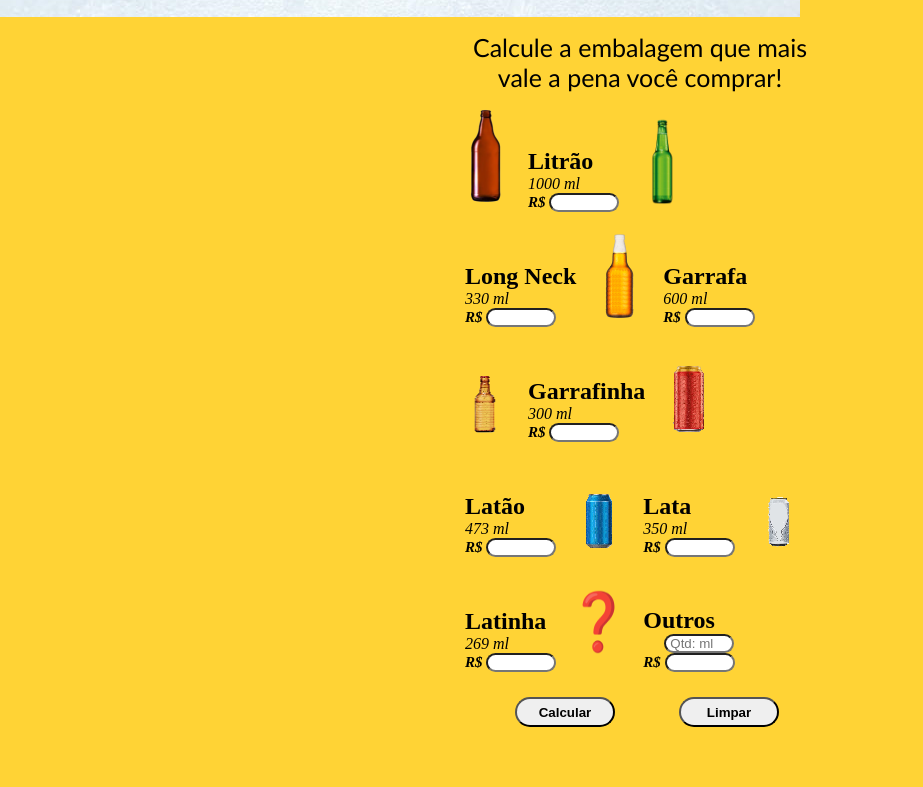
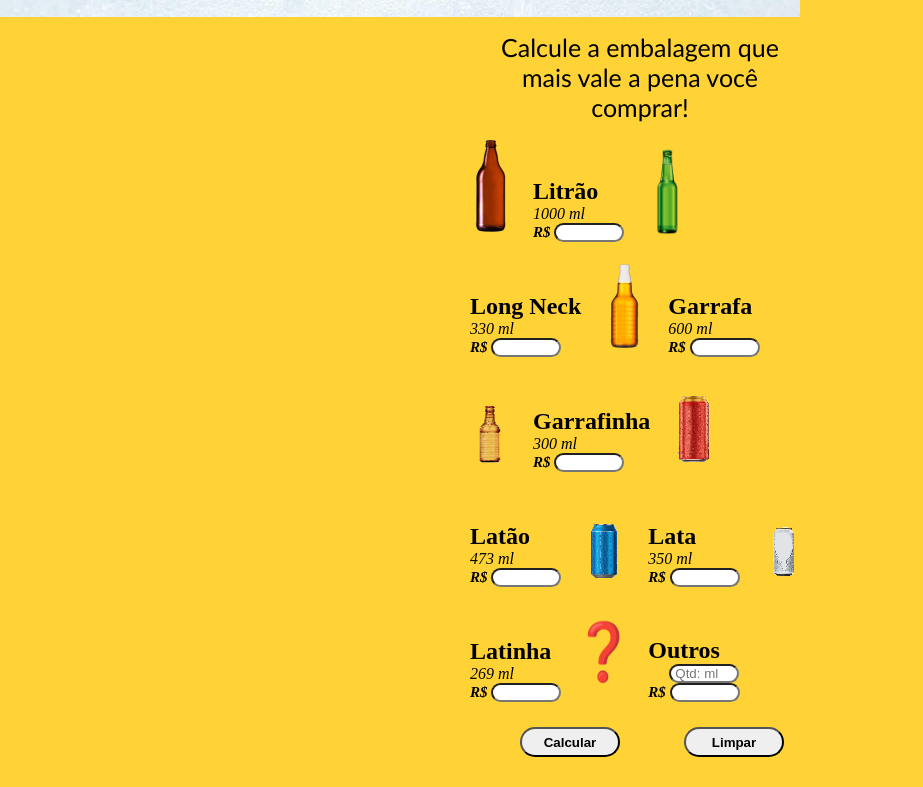
Before and after one commit to jvitor88/calculadora_do_ze, a plain HTML site: page index.html in a window 1280 px wide. Shown: the part 98-885 px from the top of the page, without its empty margins (0-923 px from the left). Before the commit the page ends 855 px from the top, so only its background shows below. Drawn offline with Linux system fonts and the light colour scheme.

Commit message:
alteraçao_width(2)

```diff
--- a/style.css
+++ b/style.css
@@ -26,7 +26,7 @@ header {
 main {
   display: block;
   margin: auto;
-  width: 370px;
+  width: 360px;
 }
 main > p {
   font-family: 'Gill Sans', 'Gill Sans MT', Calibri, 'Trebuchet MS', sans-serif;
```
